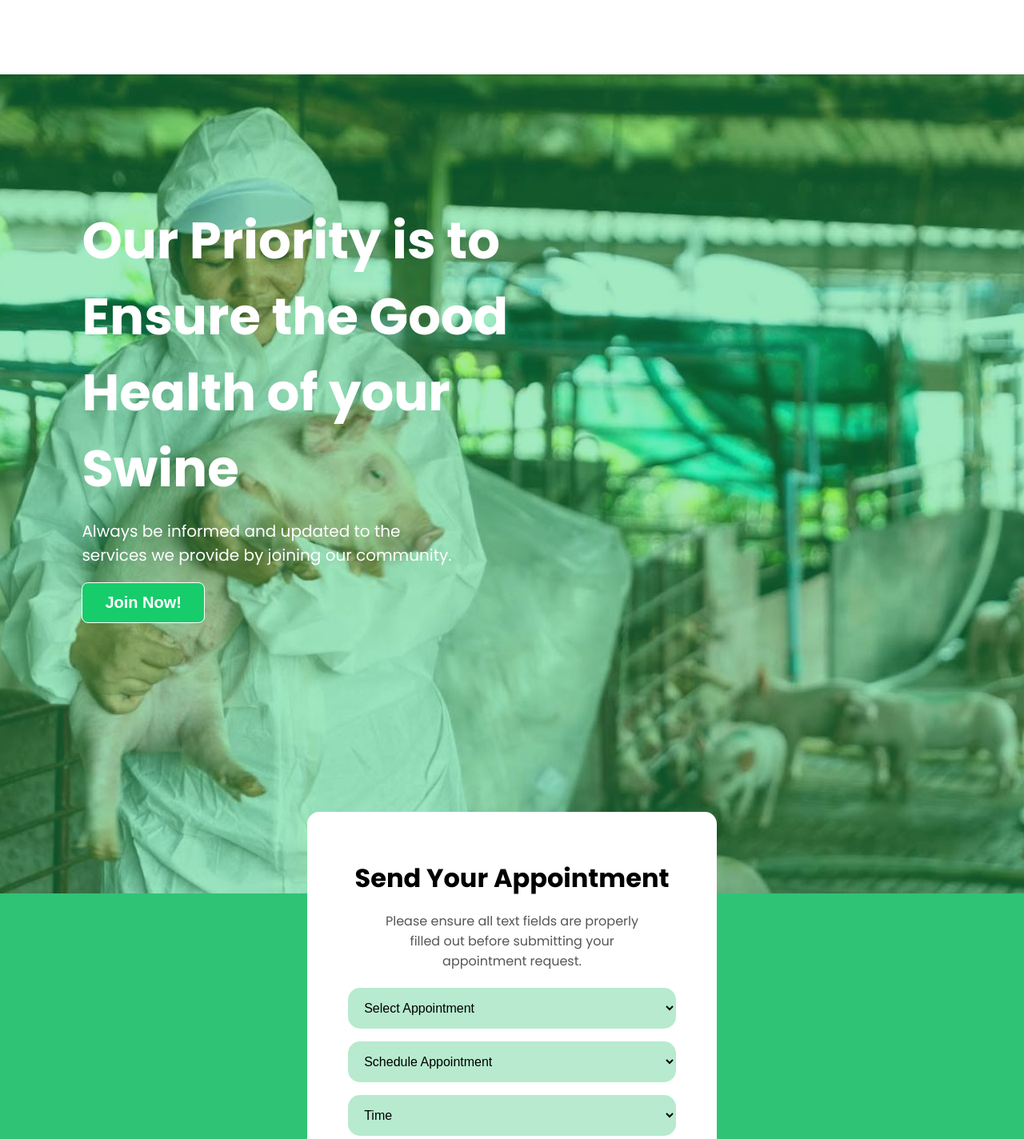
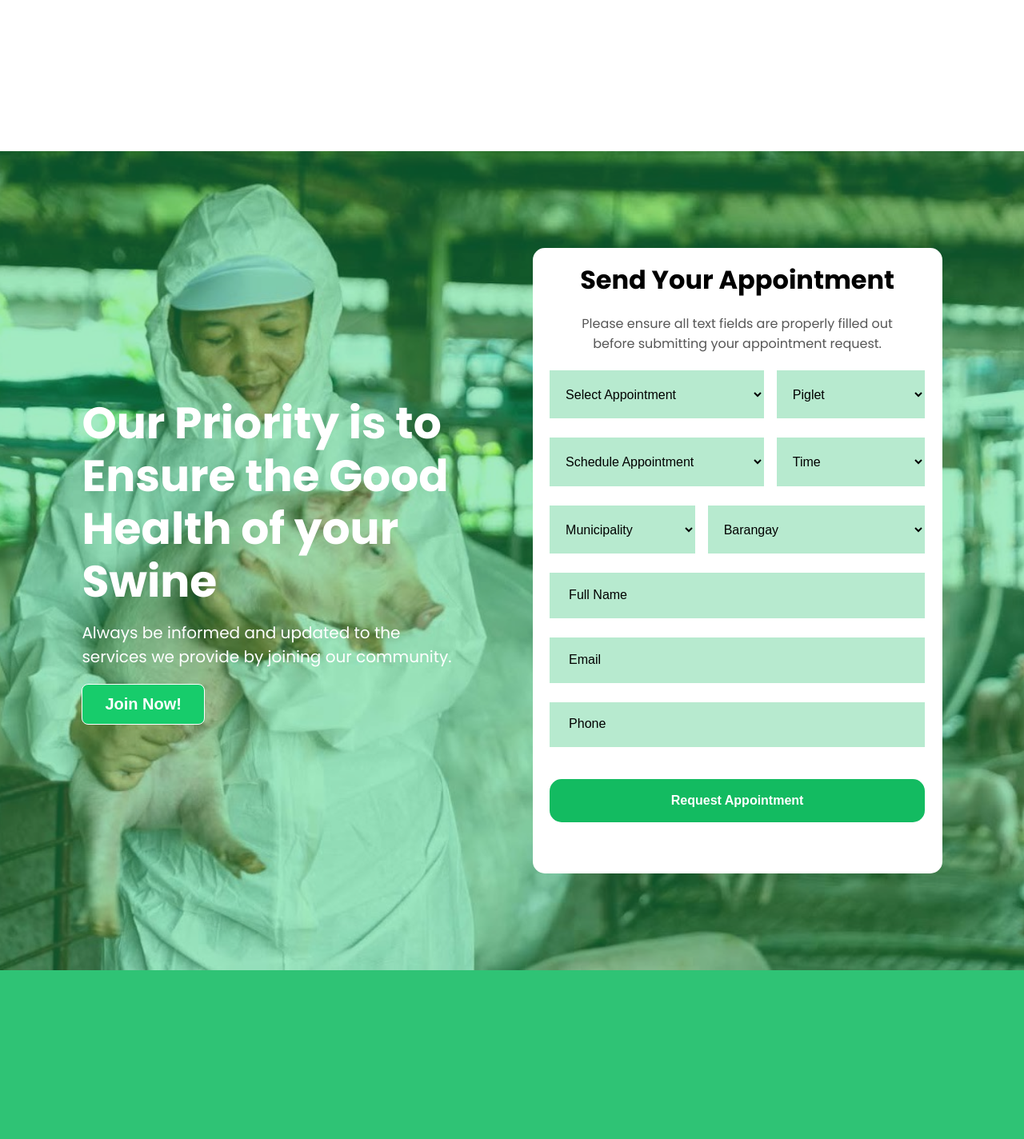
Before and after one commit to HarveyPuyong/SwineGuard-Landing-Page, a React (Vite) app: page / in a window 1280 px wide. Shown: the part 5381-6805 px from the top of the page at 80% size. Built offline with nearby package versions, Linux system fonts and the light colour scheme; a web font is replaced by a local one.

Commit message:
Make contact-section and footer responsive from mobile to desktop

```diff
--- a/src/sections/ContactSection.jsx
+++ b/src/sections/ContactSection.jsx
@@ -19,6 +19,8 @@ function ContactSection(){
         <h3 className="heading">Send Your Appointment</h3>
         <p className="reminder-txt">Please ensure all text fields are properly filled out before submitting your appointment request.</p>
 
+
+        <div className="group">
           {/*select appointment*/}
           <select id="appointment" name="appointment">
             <option value="">Select Appointment</option>
@@ -26,14 +28,27 @@ function ContactSection(){
             <option value="vaccination">Vaccination</option>
           </select>
 
+          <select id="pig-type" name="pig-type">
+            <option value="piglet">Piglet</option>
+            <option value="sow">Sow</option>
+            <option value="gilt">Gilt</option>
+            <option value="boar">Boar</option>
+            <option value="barrow">Barrow</option>
+          </select>
+        </div>
+
+
         <div className="group">
-          {/*select appointment-schedule*/}
-          <select id="schedule" name="schedule">
+          {/*appointment schedule*/}
+          <select id="appointment-schedule" name="schedule">
             <option value="">Schedule Appointment</option>
-            <option value="morning">Monday</option>
-            <option value="afternoon">Sunday</option>
-            <option value="afternoon">Thuesday</option>
-            <option value="afternoon">Wednesday</option>
+            <option value="monday">Monday</option>
+            <option value="thuesday">Thuesday</option>
+            <option value="wednesday">Wednesday</option>
+            <option value="thursday">Thursday</option>
+            <option value="friday">Friday</option>
+            <option value="saturday">Saturday</option>
+            <option value="sunday">Sunday</option>
           </select>
 
           {/*select appointment-time*/}
@@ -48,17 +63,17 @@ function ContactSection(){
           {/*select municipality*/}
           <select id="municipality" name="municipality">
             <option value="">Municipality</option>
-            <option value="">Boac</option>
-            <option value="">Gasan</option>
-            <option value="">Mogpog</option>
+            <option value="boac">Boac</option>
+            <option value="gasan">Gasan</option>
+            <option value="mogpog">Mogpog</option>
           </select>
 
           {/*select barangay*/}
           <select id="barangay" name="barangay">
             <option value="">Barangay</option>
-            <option value="">Maligaya</option>
-            <option value="">Tanza</option>
-            <option value="">Buliasnin</option>
+            <option value="maligaya">Maligaya</option>
+            <option value="tanza">Tanza</option>
+            <option value="buliasnin">Buliasnin</option>
           </select>
         </div>
 
--- a/src/styles/footer.css
+++ b/src/styles/footer.css
@@ -1,11 +1,11 @@
 footer{
   display: flex;
   flex-direction: column;
-  gap: 2.5rem;
+  gap: 5rem;
   font-size: var(--footer-fSize);
   background-color: var(--primary-color);
   color: var(--background-color);
-  padding: 54rem 12% 1.5rem 12%;
+  padding: 60rem 12% 1.5rem 12%;
 }
 
 footer .column1{
@@ -42,3 +42,25 @@ footer .socmed-list ul .socmed-icon{
   width: clamp(20px, 4.8vw, 25px);
   height: clamp(20px, 4.8vw, 25px)
 }
+
+
+@media(width > 400px){
+  footer{
+    padding-top: 50rem;
+  }
+}
+
+@media(width >= 800px){
+  footer{
+    flex-direction: row;
+    align-items: center;
+    justify-content: space-between;
+    padding: 50rem 8% 1.5rem 8%;
+  }
+}
+
+@media(width > 1200px){
+  footer{
+    padding: 13rem 17% 1.5rem 17%;
+  }
+}
--- a/src/styles/global.css
+++ b/src/styles/global.css
@@ -31,7 +31,7 @@
   --goals-details-fSize: clamp(0.875rem, 1.5vw, 1.125rem); /* 14px - 18px */
   --goals-cardLabel-fSize: clamp(0.75rem, 2vw, 1.25rem); /* 12px - 20px */
 
-  --contactSection-heading-fSize: clamp(1.75rem, 6vw, 4rem); /* 28px - 64px */
+  --contactSection-heading-fSize: clamp(1.75rem, 4.3vw, 4rem); /* 28px - 64px */
   --contactSection-body-fSize: clamp(0.875rem, 2vw, 1.25rem); /* 14px - 20px */
   --contactSection-joinBtn-fSize: clamp(0.875rem, 2vw, 1.25rem); /* 14px - 20px */
 
--- a/src/styles/sectionsStyle/contact-section.css
+++ b/src/styles/sectionsStyle/contact-section.css
@@ -2,7 +2,7 @@
   position: relative;
   background-color: rgba(23, 204, 104, 0.4);
   color: var(--background-color);
-  height: clamp(600px, 100vw, 1024px);
+  height: clamp(600px, 80vw, 1024px);
   padding: 160px 8% 0 8%;
 }
 
@@ -22,6 +22,7 @@
 
 #contact-section .section-heading{
   font-size: var(--contactSection-heading-fSize);
+  line-height: 1.2em;
   margin-bottom: 1rem;
 }
 
@@ -76,8 +77,9 @@
   width: 100%;
   background-color: rgba(19, 187, 97, 0.3);
   border: none;
-  border-radius: inherit;
+  border-radius: 8px;
   padding: 1rem;
+  padding-left: 0.5rem;
   margin-bottom: 1rem;
 }
 
@@ -112,3 +114,58 @@
   background-color: #13BB61;
   margin-top: 1rem;
 }
+
+
+@media(width > 400px){
+  .appointment-form{
+    top: 80%;
+  }
+
+  .appointment-form select,
+  .appointment-form input{
+    margin-bottom: 1.5rem;
+    padding: 1.3rem 1rem;
+  }
+  .appointment-form .group{
+    flex-direction: row;
+    gap: 1rem;
+  }
+
+  .appointment-form .group #appointment-schedule,
+  .appointment-form .group #appointment{
+    width: 150%;
+  }
+
+  .appointment-form .group #municipality{
+    width: 65%;
+  }
+
+  .appointment-form input{
+    padding-left: 1.5rem;
+  }
+}
+
+
+@media(width > 1200px){
+  #contact-section{
+    display: flex;
+    justify-content: space-between;
+    align-items: center;
+    padding-top: 120px ;
+    padding-bottom: 120px;
+  }
+
+  .appointment-form{
+    position: relative;
+    left: auto;
+    right: auto;
+    top: auto;
+    padding: 2%;
+    padding-bottom: 4rem;
+    margin-inline: 0px;
+  }
+
+  }.appointment-form select,
+  .appointment-form input{
+    border-radius: 0px;
+}
--- a/src/styles/sectionsStyle/goalsSection.css
+++ b/src/styles/sectionsStyle/goalsSection.css
@@ -1,6 +1,6 @@
 #goals-section{
   position: relative;
-  margin-bottom: 20rem;
+  margin-bottom: 17rem;
   padding-bottom: 15%;
   color: var(--secondary-color);
 }
@@ -91,21 +91,26 @@
 }
 
 
-@media(width >= 600px){
+@media(width >= 37.5rem /*600px*/){
   #goals-section .info .heading{
     line-height: 1.3em;
   }
 }
 
 
-@media(width >= 800px){
+@media(width >= 50rem /*800px*/){
+  #goals-section{
+    margin-bottom: 28rem;
+    padding-bottom: 10%;
+  }
+
   #goals-section .img-info-container{
     flex-direction: row;
     gap: 7%;
     align-items: center;
     padding:0 7%;
     padding-top: 4rem;
-    padding-bottom: 5rem;
+    padding-bottom: 7rem;
   }
 
   #goals-section .pig-image {
@@ -135,7 +140,7 @@
 }
 
 
-@media(width >= 1372px){
+@media(width >= 85.75 /*1372px*/){
   #goals-section .info .heading .sub-heading{
     display: inline;
     margin-left: 0.2rem;
--- a/src/styles/sectionsStyle/homeSection.css
+++ b/src/styles/sectionsStyle/homeSection.css
@@ -190,7 +190,7 @@
 }
 
 
-@media(width > 50rem /*800px*/){
+@media(width > 830px /*800px*/){
   #home-section{
     margin-bottom: 15rem;
   }
```
Lines whose indentation alone changed are shown as unchanged.
